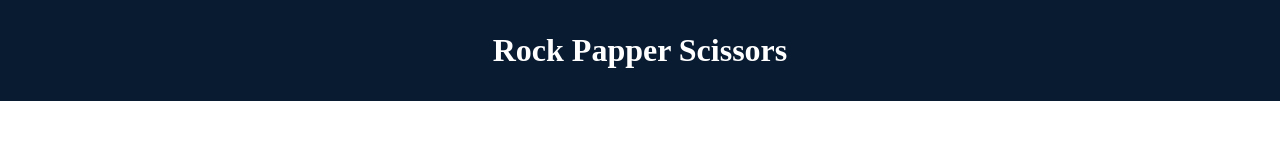
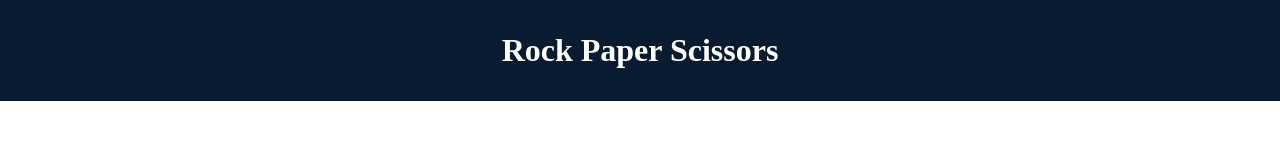
Before and after one commit to Rakib1514/rock_papper_seizer-game, a plain HTML site: page index.html in a window 1280 px wide. Shown: the top 160 px of the page. Drawn offline with Linux system fonts and the light colour scheme.

Commit message:
error fix

```diff
--- a/index.html
+++ b/index.html
@@ -3,11 +3,11 @@
   <head>
     <meta charset="UTF-8" />
     <meta name="viewport" content="width=device-width, initial-scale=1.0" />
-    <title>Rock Papper Scissors</title>
+    <title>Rock Paper Scissors</title>
     <link rel="stylesheet" href="./styleShhet/style.css" />
   </head>
   <body>
-    <h1>Rock Papper Scissors</h1>
+    <h1>Rock Paper Scissors</h1>
     <div class="choices">
       <div id="rock" class="choice">
         <img src="./assets/rock.png" alt="" />
```
